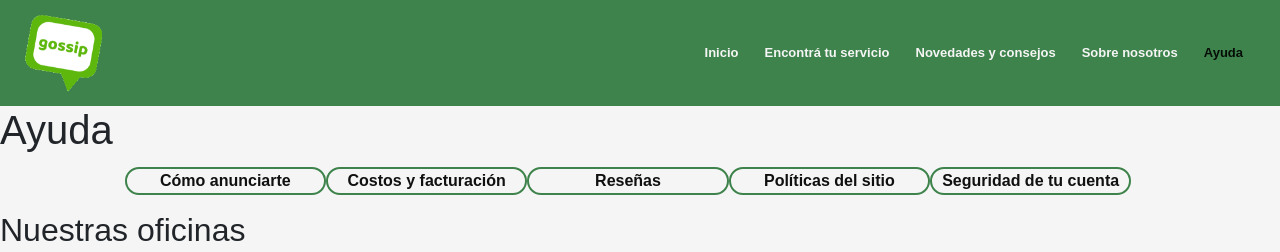
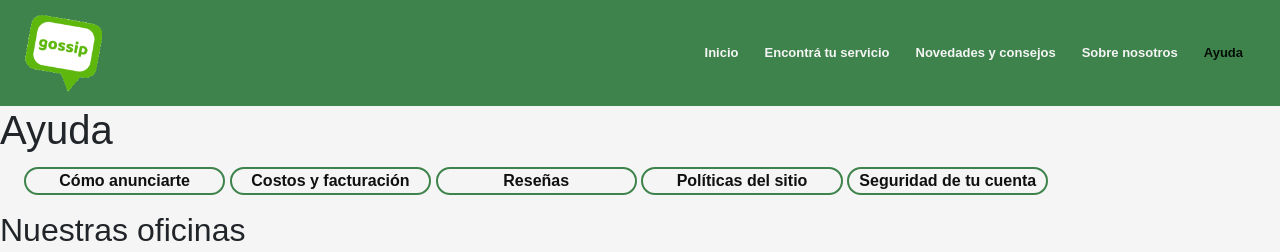
Before and after one commit to Gonzalo2194/proyecto, a plain HTML site: page pages/contacto_ayuda.html in a window 1280 px wide. Shown: the top 252 px of the page. Drawn offline with Linux system fonts and the light colour scheme.

Commit message:
se arregla display flex en botones de portal de ayuda por temas visuales

```diff
--- a/pages/contacto_ayuda.html
+++ b/pages/contacto_ayuda.html
@@ -38,7 +38,7 @@
     <main>
         <h1> Ayuda </h1>
         <ul class="container-fluid row ">
-            <div class="d-flex justify-content-center">
+            <div class="justify-content-center">
                 <!--dejo links creados, el ideal de la pagina es que lleve a un centro de ayuda cada uno dependiendo de la consulta que tenga el usuario-->
                 <li class="col col-sm-1 col-md-2 col-lg-2 Menu_ayuda">
                     <a class= "linkayuda fw-bold" href="#">Cómo anunciarte</a></li>
```
Also changed, not shown: css/estilo.css (line endings or trailing spaces).
